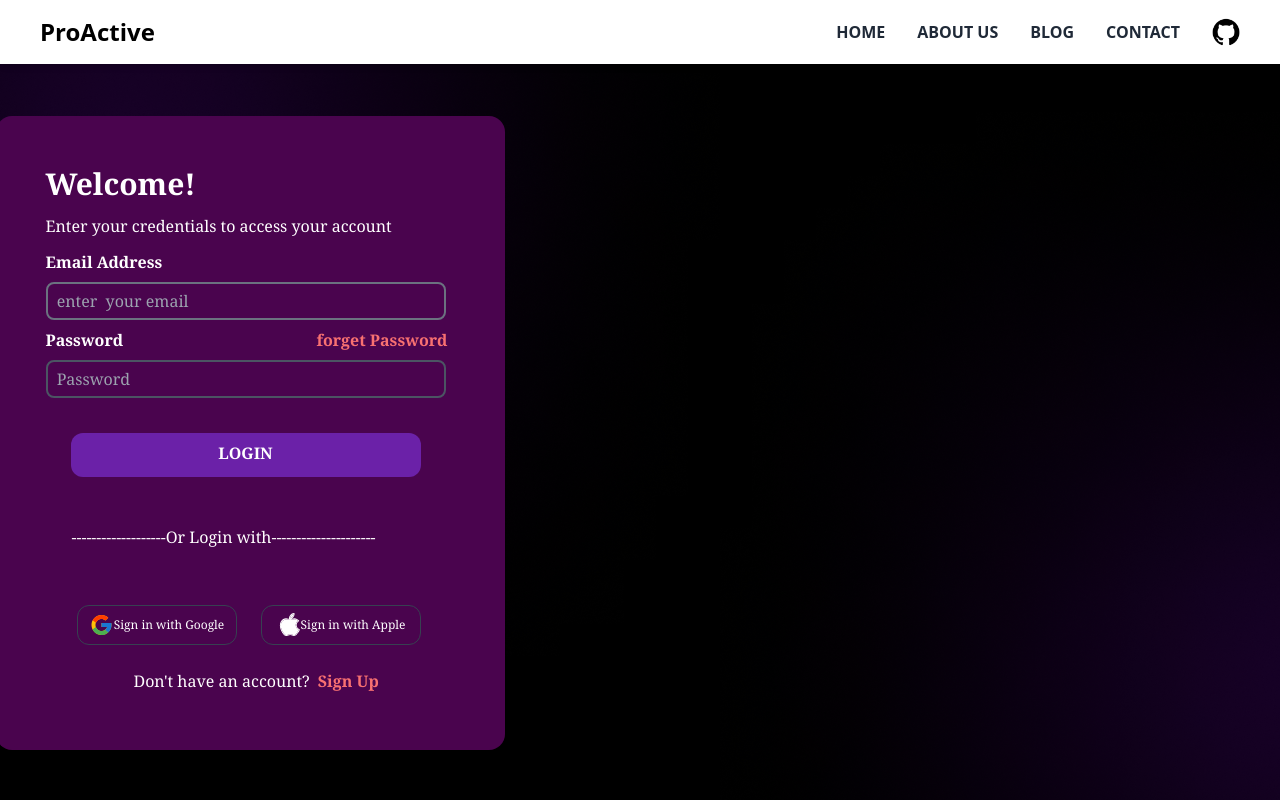
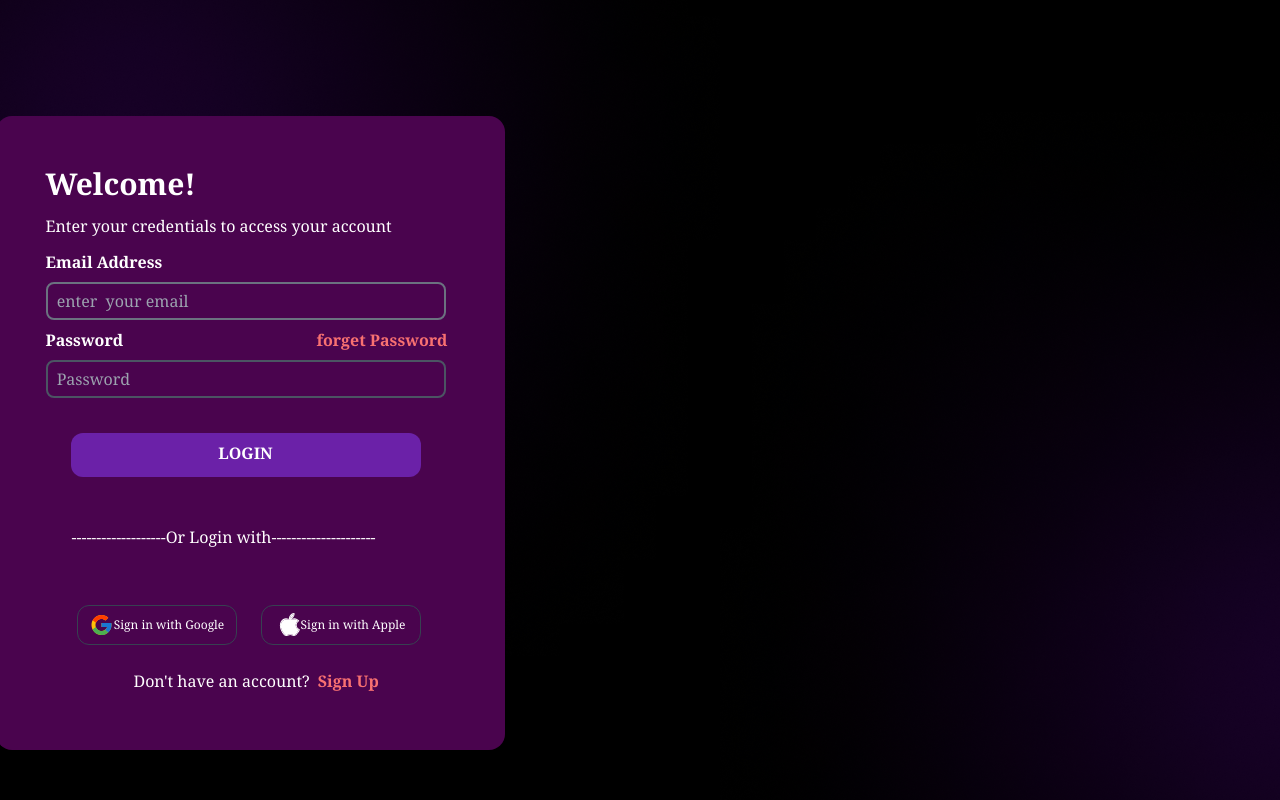
Before and after one commit to Prerna-munjal/ProActive, a React (Vite) app: page / in a window 1280 px wide. Built offline with nearby package versions, Linux system fonts and the light colour scheme.

Commit message:
App.jsx file is improved.

```diff
--- a/src/App.jsx
+++ b/src/App.jsx
@@ -1,7 +1,7 @@
 import "./App.css";
 // import Footer from "./components/Footer";
 // import Loader from "./components/Loader";
-import Navbar from "./components/Navbar";
+// import Navbar from "./components/Navbar";
 import LoginPage from "./components/LoginPage";
 // import SignUpPage from "./components/SignUpPage";
 // import ForgotPassword from "./components/ForgotPassword";
@@ -13,11 +13,11 @@ function App() {
   return (
     <main className="">
       {/* <Footer /> */}
-      <Navbar />
+      {/* <Navbar /> */}
       {/* {<LoginPage />} */}
+      {/* <Loader /> */}
       <LoginPage />
-      {/* <Loader />
-      <SignUpPage />
+      {/* <SignUpPage />
       <ForgotPassword />
       <BodyPage1 />
       <Bodypage2 />
```
